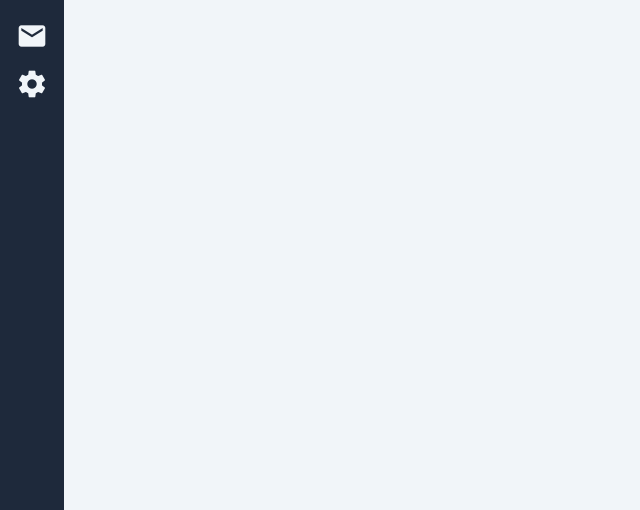
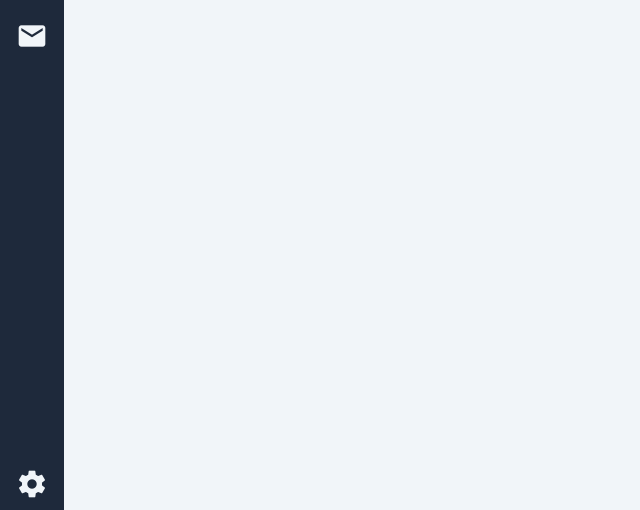
Before and after one commit to johnstuby7/vue-examples, a Vue app in the folder responsive-side-bar/: page / in a window 1280 px wide. Shown: the part 276-786 px from the top of the page, without its empty margins (0-640 px from the left). Built offline with nearby package versions, Linux system fonts and the light colour scheme.

Commit message:
Finished moving settings icon to the bottom of the sidebar

```diff
--- a/responsive-side-bar/src/components/Sidebar.vue
+++ b/responsive-side-bar/src/components/Sidebar.vue
@@ -65,6 +65,10 @@ aside {
   color: var(--light);
 
   transition: 0.2s ease-out;
+
+  .flex {
+    flex: 1 1 0;
+  }
 
   .logo {
     margin-bottom: 1rem;
```
